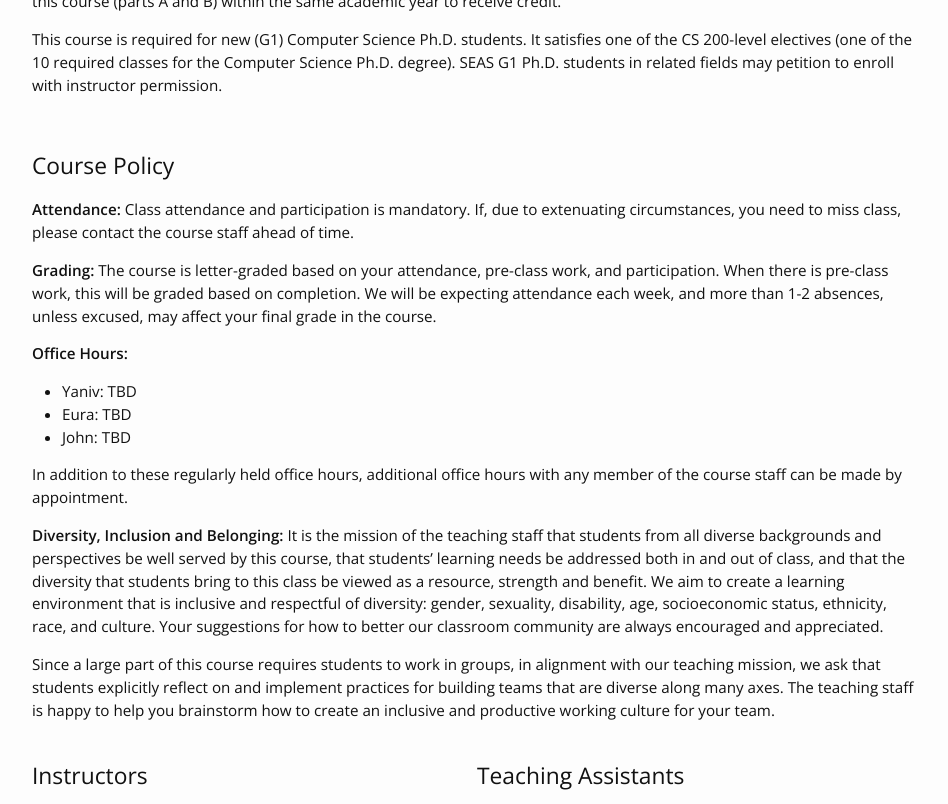
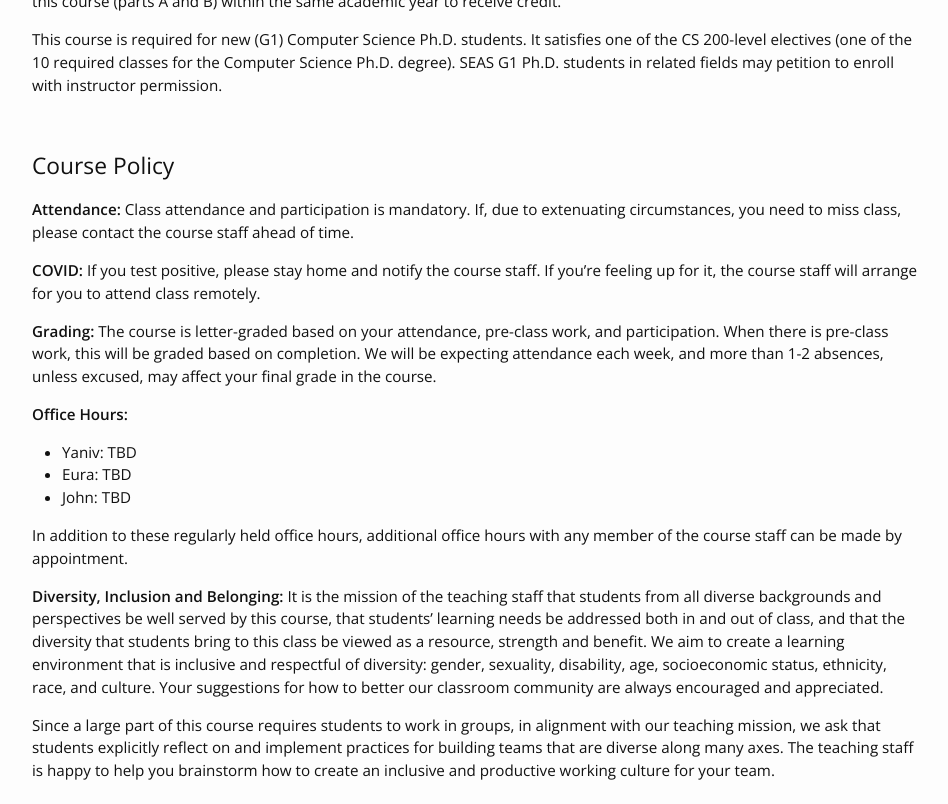
Before and after one commit to yanivyacoby/harvard-cs290, a Jekyll site: the page built from index.md, in a window 1280 px wide and 900 px high, scrolled down 764 px, cut to the strip 0-804 px from the top of the window. Shown: the whole strip, without its empty margins (163-1111 px from the left). Built offline with Jekyll 4.4.1, drawn with Linux system fonts in a browser that asks for light colours; nearby versions of some CDN libraries.

Commit message:
Update index.md

```diff
--- a/index.md
+++ b/index.md
@@ -25,6 +25,8 @@ This course is required for new (G1) Computer Science Ph.D. students. It satisfi
 
 **Attendance:** Class attendance and participation is mandatory. If, due to extenuating circumstances, you need to miss class, please contact the course staff ahead of time.
 
+**COVID:** If you test positive, please stay home and notify the course staff. If you're feeling up for it, the course staff will arrange for you to attend class remotely.
+
 **Grading:** The course is letter-graded based on your attendance, pre-class work, and participation. When there is pre-class work, this will be graded based on completion. We will be expecting attendance each week, and more than 1-2 absences, unless excused, may affect your final grade in the course.
 
 **Office Hours:**
```
